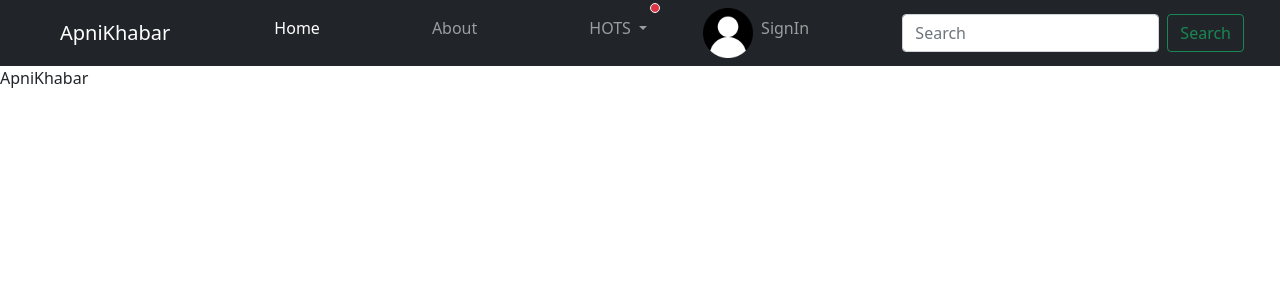
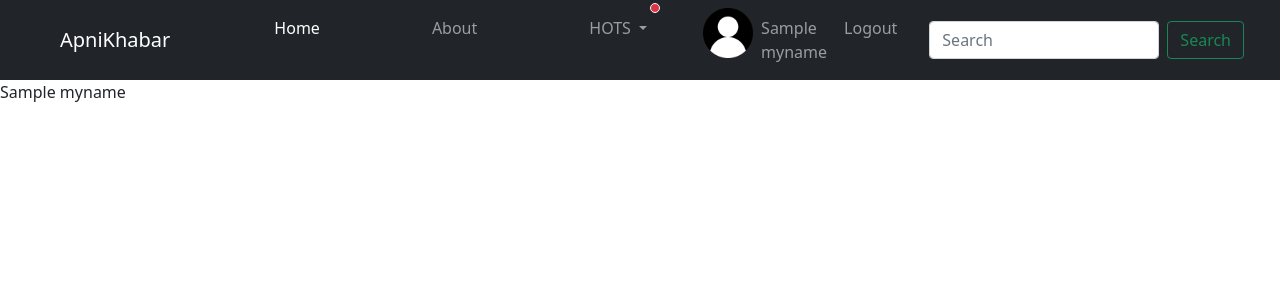
Before and after one commit to amanmehra262001/ApniKhabar, a Flask app: template templates/about.html in a window 1280 px wide. Shown: the top 300 px of the page. Run offline with Flask 2, Linux system fonts and the light colour scheme; the template is opened without the code that fills it: most values are stand-ins (such as "Sample title", 1, 10 or a date in 2020).

Commit message:
Signing system successfull prefrences remaining

```diff
--- a/app.py
+++ b/app.py
@@ -1,9 +1,11 @@
 
-from flask import Flask, render_template, request
+from crypt import methods
+from flask import Flask, redirect, render_template, request, session
 from flask_sqlalchemy import SQLAlchemy
 from datetime import datetime
 
 app = Flask(__name__)
+app.secret_key = "super secret"
 
 app.config['SQLALCHEMY_DATABASE_URI'] = 'sqlite:///students.sqlite3'
 app.config['SQLALCHEMY_TRACK_MODIFICATIONS'] = False
@@ -23,13 +25,22 @@ class User(db.Model):
 
 @app.route("/")
 def index():
-
+    try:
+        myname = session.get('myname', None)
+    except:
+        print("error occured username not defined")
+    if myname:
+        return render_template('index.html', myname=myname)
     return render_template('index.html')
 
 
 @app.route("/about")
-def about(name=None):
-    return render_template('about.html', name=name)
+def about():
+    myname = session.get('myname', None)
+    # print(myname)
+    if myname:
+        return render_template('about.html', myname=myname)
+    return render_template('about.html')
 
 
 @app.route("/signin")
@@ -37,16 +48,19 @@ def signin():
     return render_template('signin.html')
 
 
-@app.route("/signin", methods=['GET', 'POST'])
+@app.route("/signin", methods=['POST'])
 def checksignin():
     uname = request.form['uname']
     pss = request.form['paswrd']
+    print(uname, pss)
     # print(pss)
     user = User.query.filter(User.uname == uname).first()
     # print(user.paswrd)
     if user:
         if pss == user.paswrd:
             occupied = "matched"
+            session['myname'] = uname
+            return redirect('/')
         else:
             occupied = "passnotmatched"
 
@@ -62,5 +76,11 @@ def checksignin():
     return render_template('signin.html', occupied=occupied, user=user)
 
 
+@app.route("/logout", methods=['GET', 'POST'])
+def logout():
+    session.clear()
+    return redirect('/')
+
+
 if __name__ == "__main__":
     app.run(debug=True)
--- a/templates/about.html
+++ b/templates/about.html
@@ -1 +1 @@
-{% extends "basic.html" %} {% block title %} About {%endblock%} {% block body %} ApniKhabar {%endblock%}
+{% extends "basic.html" %} {% block title %} About {%endblock%} {% block body %} {{myname}} {%endblock%}
--- a/templates/basic.html
+++ b/templates/basic.html
@@ -66,13 +66,28 @@
 
                             </ul>
                             </li>
+                            {% if myname %}
+                            <a>
+                                <li class="nav-item mx-10" id="image"><img src="/static/585e4bf3cb11b227491c339a.png" width="50px"> </li>
+                            </a>
+
+                            <li class="nav-item mx-10" id="signintext">
+                                <a class="nav-link">{{myname}}</a>
+                            </li>
+
+                            <li class="nav-item mx-10" id="logouttext">
+                                <a href="/logout" class="nav-link">Logout</a>
+                            </li>
+
+                            {% else %}
                             <a href="/signin">
                                 <li class="nav-item mx-10" id="image"><img src="/static/585e4bf3cb11b227491c339a.png" width="50px"> </li>
                             </a>
 
-                            <li class="nav-item mx-10">
+                            <li class="nav-item mx-10" id="signintext">
                                 <a href="/signin" class="nav-link">SignIn</a>
                             </li>
+                            {% endif %}
                     </ul>
                     <form class="d-flex mx-4">
                         <input class="form-control me-2" type="search" placeholder="Search" aria-label="Search">
```
Also changed, not shown: templates/signin.html (+2 -10 lines), students.sqlite3.
